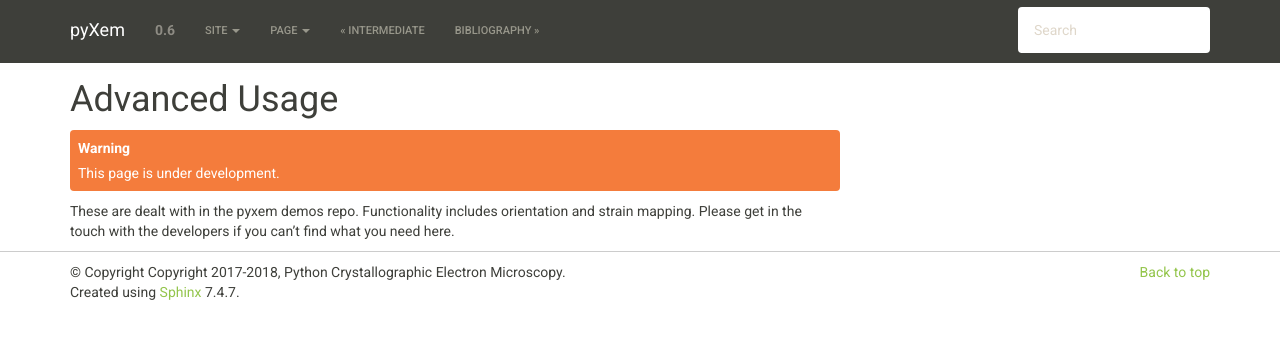
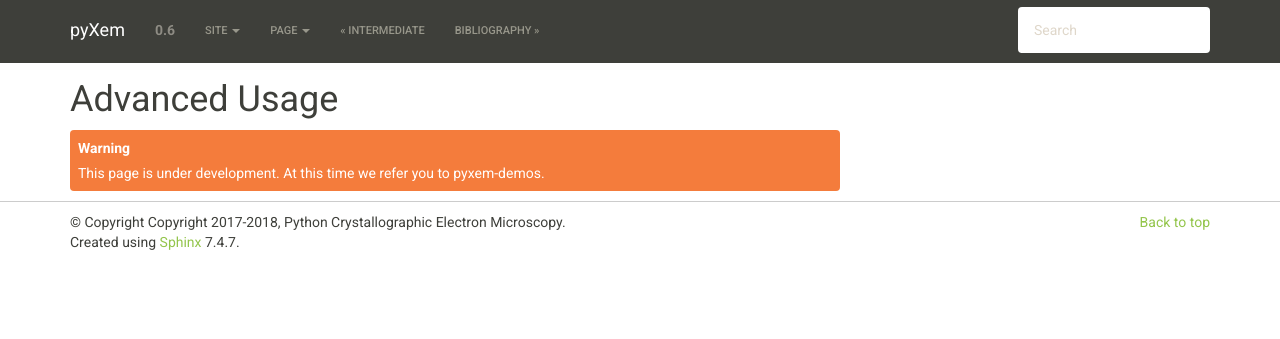
Before and after one commit to pyxem/pyxem, a Sphinx documentation site: the page built from docs/source/advanced.rst, in a window 1280 px wide. Shown: the top 339 px of the page. Built offline with Sphinx 7.4.7, drawn with Linux system fonts in a browser that asks for light colours.

Commit message:
shortern

```diff
--- a/docs/source/advanced.rst
+++ b/docs/source/advanced.rst
@@ -3,6 +3,4 @@ Advanced Usage
 
 .. warning::
 
-    This page is under development.
-
-These are dealt with in the pyxem demos repo. Functionality includes orientation and strain mapping. Please get in the touch with the developers if you can't find what you need here.
+    This page is under development. At this time we refer you to `pyxem-demos <https://github.com/pyxem/pyxem-demos>`__.
```
